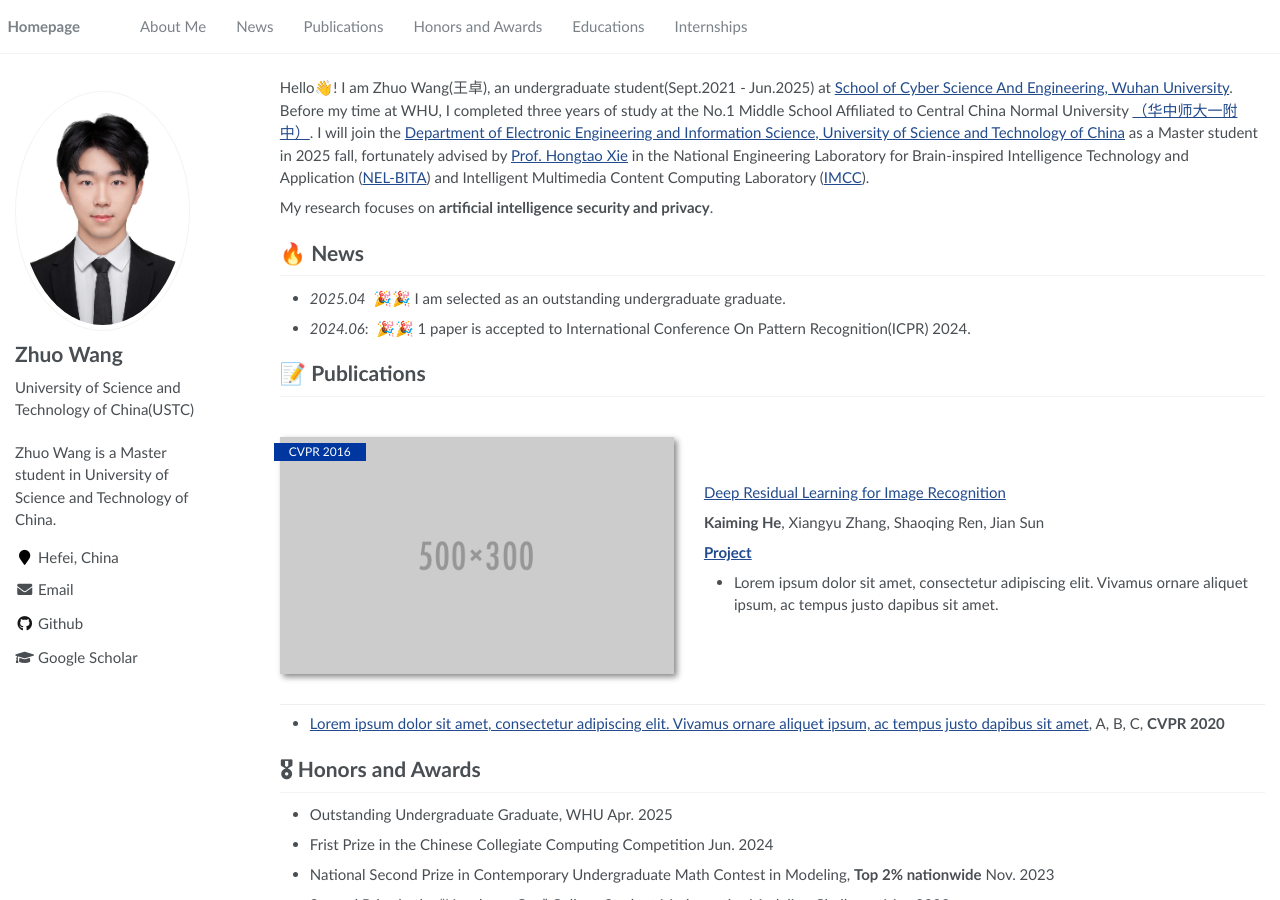
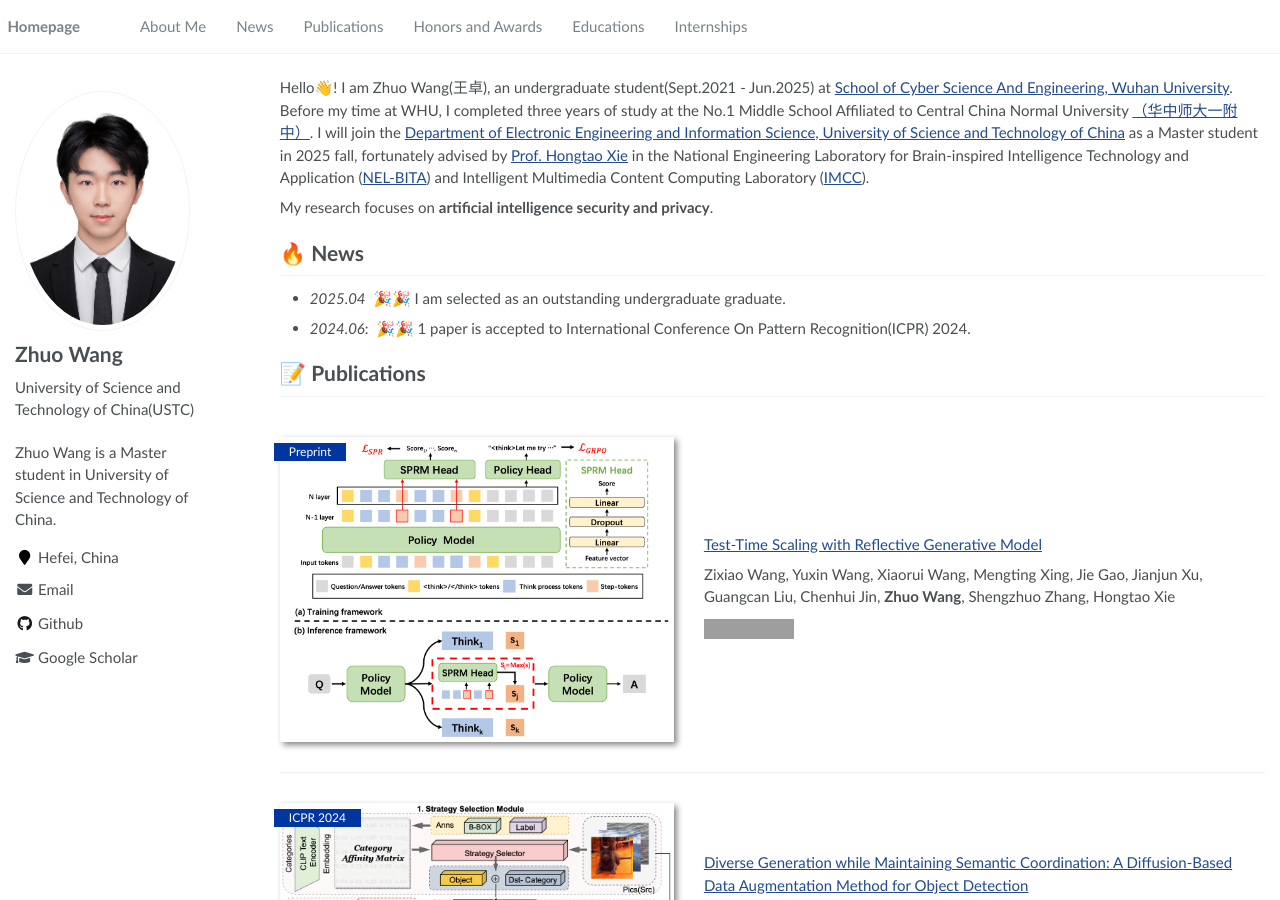
Before and after one commit to ZehyrW/ZehyrW.github.io, a Jekyll site: the page built from _pages/about.md, in a window 1280 px wide and 900 px high. Built offline with Jekyll 4.4.1, drawn with Linux system fonts in a browser that asks for light colours; some of the changed text lies outside the part shown; grey boxes are pictures that could not be loaded.

Commit message:
Update about.md

```diff
--- a/_pages/about.md
+++ b/_pages/about.md
@@ -30,19 +30,28 @@ My research focuses on **artificial intelligence security and privacy**.
 
 # 📝 Publications
 
-<div class='paper-box'><div class='paper-box-image'><div><div class="badge">CVPR 2016</div><img src='images/500x300.png' alt="sym" width="100%"></div></div>
+<div class='paper-box'><div class='paper-box-image'><div><div class="badge">Preprint</div><img src='images/TTS.png' alt="sym" width="100%"></div></div>
 <div class='paper-box-text' markdown="1">
 
-[Deep Residual Learning for Image Recognition](https://openaccess.thecvf.com/content_cvpr_2016/papers/He_Deep_Residual_Learning_CVPR_2016_paper.pdf)
+[Test-Time Scaling with Reflective Generative Model](https://arxiv.org/abs/2507.01951)
 
-**Kaiming He**, Xiangyu Zhang, Shaoqing Ren, Jian Sun
+Zixiao Wang, Yuxin Wang, Xiaorui Wang, Mengting Xing, Jie Gao, Jianjun Xu, Guangcan Liu, Chenhui Jin, **Zhuo Wang**, Shengzhuo Zhang, Hongtao Xie
 
-[**Project**](https://scholar.google.com/citations?view_op=view_citation&hl=zh-CN&user=DhtAFkwAAAAJ&citation_for_view=DhtAFkwAAAAJ:ALROH1vI_8AC) <strong><span class='show_paper_citations' data='DhtAFkwAAAAJ:ALROH1vI_8AC'></span></strong>
-- Lorem ipsum dolor sit amet, consectetur adipiscing elit. Vivamus ornare aliquet ipsum, ac tempus justo dapibus sit amet.
+[![](https://img.shields.io/github/stars/MetaStone-AI/MetaStone-S1?style=social&label=Code+Stars)](https://github.com/MetaStone-AI/MetaStone-S1)
 </div>
 </div>
 
-- [Lorem ipsum dolor sit amet, consectetur adipiscing elit. Vivamus ornare aliquet ipsum, ac tempus justo dapibus sit amet](https://github.com), A, B, C, **CVPR 2020**
+<div class='paper-box'><div class='paper-box-image'><div><div class="badge">ICPR 2024</div><img src='images/DGMSC.png' alt="sym" width="100%"></div></div>
+<div class='paper-box-text' markdown="1">
+
+[Diverse Generation while Maintaining Semantic Coordination: A Diffusion-Based Data Augmentation Method for Object Detection](https://arxiv.org/abs/2408.02891)
+
+Sen Nie, **Zhuo Wang**, Xinxin Wang, Kun He
+
+</div>
+</div>
+
+<!-- - [Lorem ipsum dolor sit amet, consectetur adipiscing elit. Vivamus ornare aliquet ipsum, ac tempus justo dapibus sit amet](https://github.com), A, B, C, **CVPR 2020** -->
 
 # 🎖 Honors and Awards
 - Outstanding Undergraduate Graduate, WHU    Apr. 2025
```
